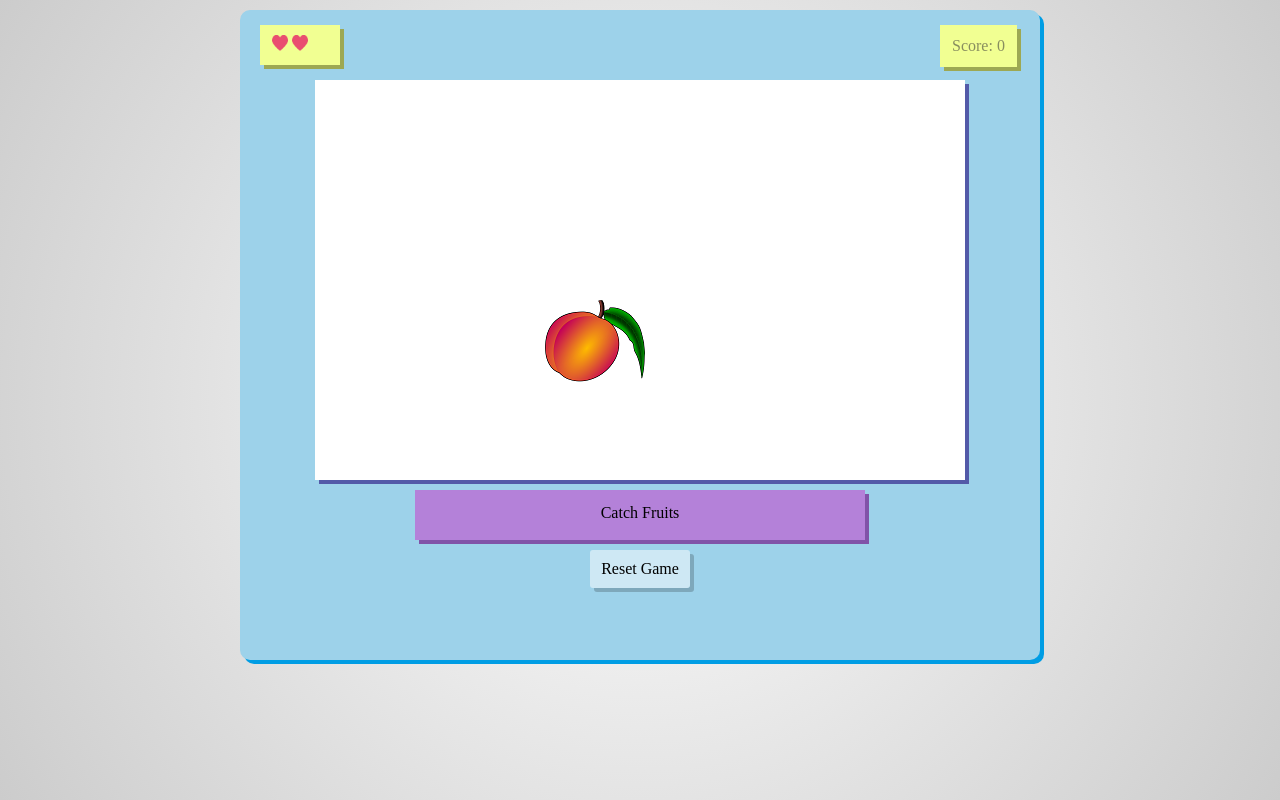
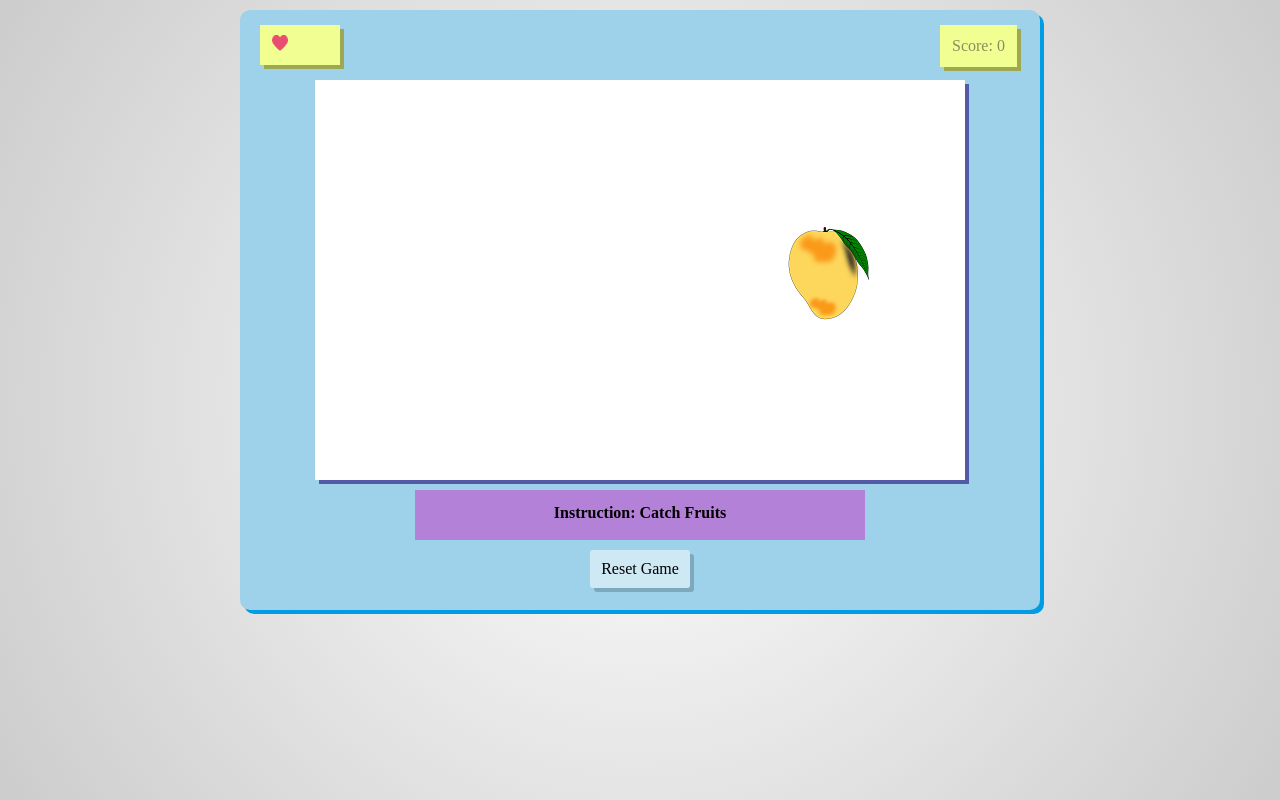
Before and after one commit to hor1zonRU/Slice-Fruits-Game-, a plain HTML site: page index.html in a window 1280 px wide. Both pictures are taken after a click on the element "Start Game". Drawn offline with nearby package versions, Linux system fonts and the light colour scheme.

Commit message:
speed and instruction

```diff
--- a/index.html
+++ b/index.html
@@ -15,7 +15,7 @@
     <div id="fruits-container">
       <img id="fruit1" class="fruit">
     </div>
-    <div id="instruction">Catch Fruits</div>
+    <div id="instruction">Instruction: Catch Fruits</div>
     <div id="start-reset">Start Game</div>
     <div id="trials-left"></div>
     <div id="gameover"></div>
--- a/script.js
+++ b/script.js
@@ -53,7 +53,7 @@ $(document).ready(function() {
         chooseFruit();
 
         $('#fruit1').css({'left': Math.round(Math.random() * 550), 'top': -50});
-        step = Math.round(Math.random() * 5) + 1;
+        step = Math.round(Math.random() * 12) + 1;
 
         action = setInterval(function() {
             $('#fruit1').css('top', $('#fruit1').position().top + step)
--- a/style.css
+++ b/style.css
@@ -8,8 +8,8 @@ html {
 }
 
 #container {
-  height: 650px;
   width: 800px;
+  height: 600px;
   background-color: #9dd2ea;
   margin: 10px auto;
   padding: 20px;
@@ -66,7 +66,8 @@ html {
   margin: 0 auto 10px auto;
   text-align: center;
   line-height: 45px;
-  box-shadow: 4px 4px #8153a8;
+  font-weight: 700;
+  /* box-shadow: 4px 4px #8153a8; */
 }
 
 #start-reset {
@@ -78,6 +79,10 @@ html {
   box-shadow: 4px 4px rgba(0 , 0 , 0, 0.2);
   cursor: pointer;
   text-align: center;
+}
+
+#start-reset:hover {
+  background-color: rgb(97, 97, 248);
 }
 
 #trials-left {
```
